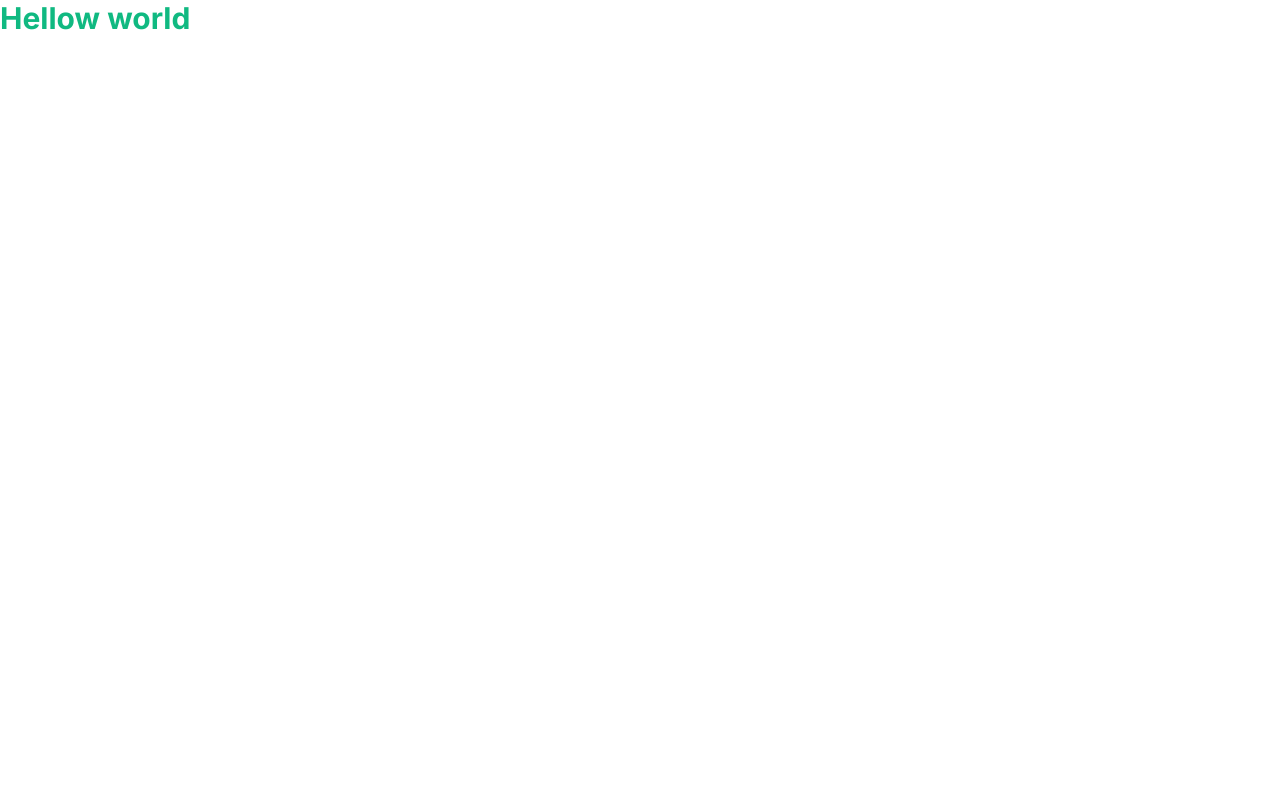
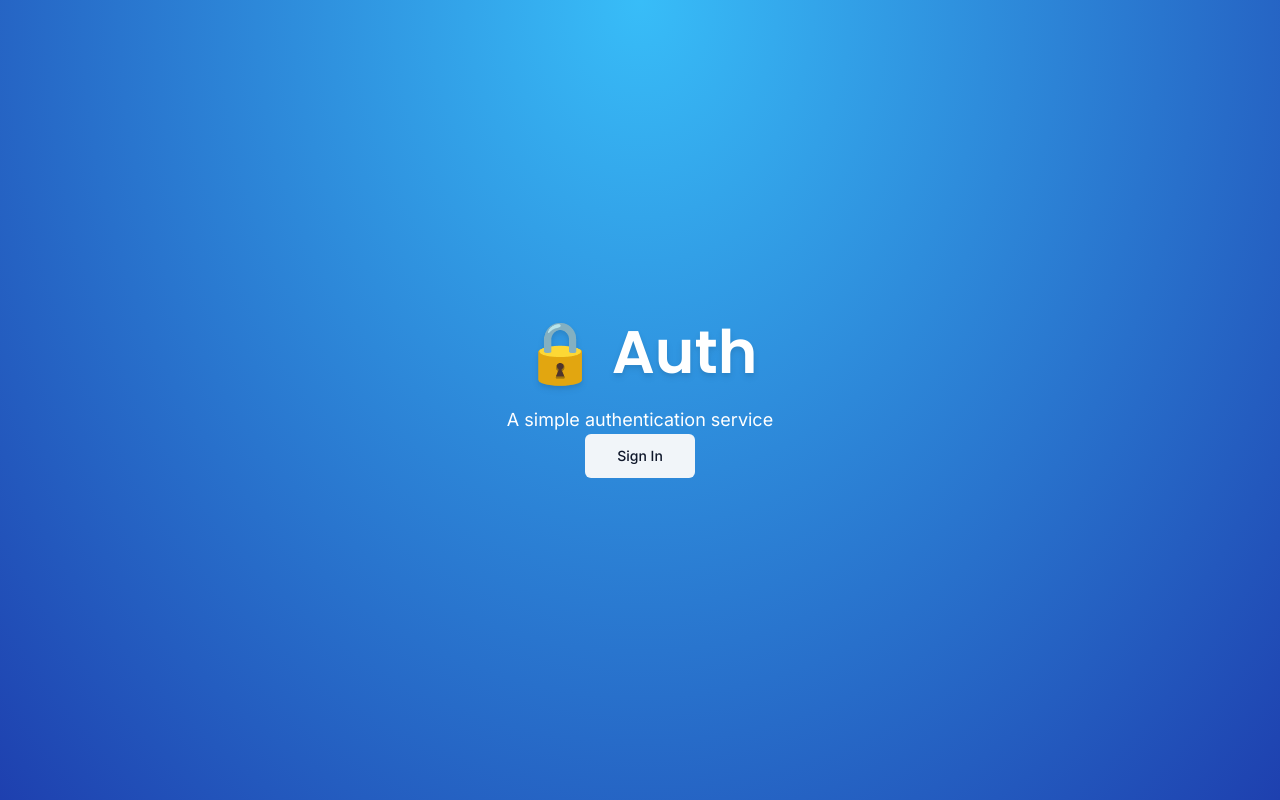
Before and after one commit to abudusamad/VideoPlatform, a Next.js app: page / in a window 1280 px wide. Built offline with nearby package versions, Linux system fonts and the light colour scheme.

Commit message:
Index page: [12]

```diff
--- a/app/page.tsx
+++ b/app/page.tsx
@@ -1,9 +1,31 @@
-import Image from "next/image";
+import { Button } from "@/components/ui/button";
+import { cn } from "@/lib/utils";
+import { Poppins } from "next/font/google";
+
+const font = Poppins({
+  subsets: ["latin"],
+  weight: ["600"],
+});
 
 export default function Home() {
   return (
-    <div className="text-3xl font-bold text-emerald-500">
-      Hellow  world
-   </div>
+    <main className="flex h-full flex-col items-center justify-center bg-[radial-gradient(ellipse_at_top,_var(--tw-gradient-stops))] from-sky-400 to-blue-800">
+      <div className="space-y-6 text-center">
+        <h1
+          className={cn(
+            "text-6xl font-semibold text-white drop-shadow-md",
+            font.className
+          )}
+        >
+          🔒 Auth
+        </h1>
+        <p className="text-white text-lg">A simple authentication service</p>
+      </div>
+      <div>
+        <Button variant="secondary" size="lg">
+          Sign In
+        </Button>
+      </div>
+    </main>
   );
 }
--- /dev/null
+++ b/components/ui/button.tsx
@@ -0,0 +1,56 @@
+import * as React from "react"
+import { Slot } from "@radix-ui/react-slot"
+import { cva, type VariantProps } from "class-variance-authority"
+
+import { cn } from "@/lib/utils"
+
+const buttonVariants = cva(
+  "inline-flex items-center justify-center whitespace-nowrap rounded-md text-sm font-medium ring-offset-background transition-colors focus-visible:outline-none focus-visible:ring-2 focus-visible:ring-ring focus-visible:ring-offset-2 disabled:pointer-events-none disabled:opacity-50",
+  {
+    variants: {
+      variant: {
+        default: "bg-primary text-primary-foreground hover:bg-primary/90",
+        destructive:
+          "bg-destructive text-destructive-foreground hover:bg-destructive/90",
+        outline:
+          "border border-input bg-background hover:bg-accent hover:text-accent-foreground",
+        secondary:
+          "bg-secondary text-secondary-foreground hover:bg-secondary/80",
+        ghost: "hover:bg-accent hover:text-accent-foreground",
+        link: "text-primary underline-offset-4 hover:underline",
+      },
+      size: {
+        default: "h-10 px-4 py-2",
+        sm: "h-9 rounded-md px-3",
+        lg: "h-11 rounded-md px-8",
+        icon: "h-10 w-10",
+      },
+    },
+    defaultVariants: {
+      variant: "default",
+      size: "default",
+    },
+  }
+)
+
+export interface ButtonProps
+  extends React.ButtonHTMLAttributes<HTMLButtonElement>,
+    VariantProps<typeof buttonVariants> {
+  asChild?: boolean
+}
+
+const Button = React.forwardRef<HTMLButtonElement, ButtonProps>(
+  ({ className, variant, size, asChild = false, ...props }, ref) => {
+    const Comp = asChild ? Slot : "button"
+    return (
+      <Comp
+        className={cn(buttonVariants({ variant, size, className }))}
+        ref={ref}
+        {...props}
+      />
+    )
+  }
+)
+Button.displayName = "Button"
+
+export { Button, buttonVariants }
--- a/package.json
+++ b/package.json
@@ -9,6 +9,7 @@
     "lint": "next lint"
   },
   "dependencies": {
+    "@radix-ui/react-slot": "^1.1.0",
     "class-variance-authority": "^0.7.0",
     "clsx": "^2.1.1",
     "lucide-react": "^0.395.0",
```
Also changed, not shown: public/logo.svg, 1 other file (tests, documents, lock files or other folders).
